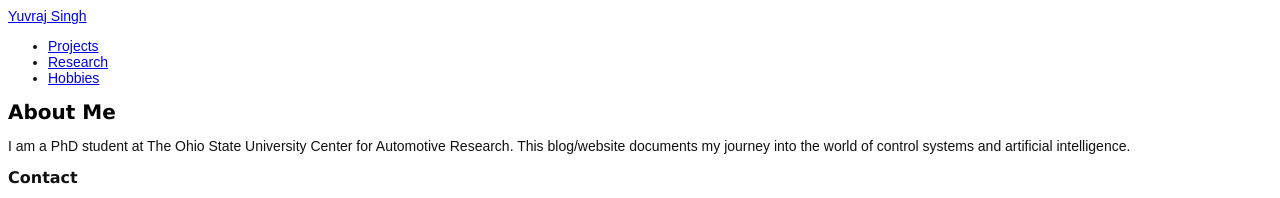
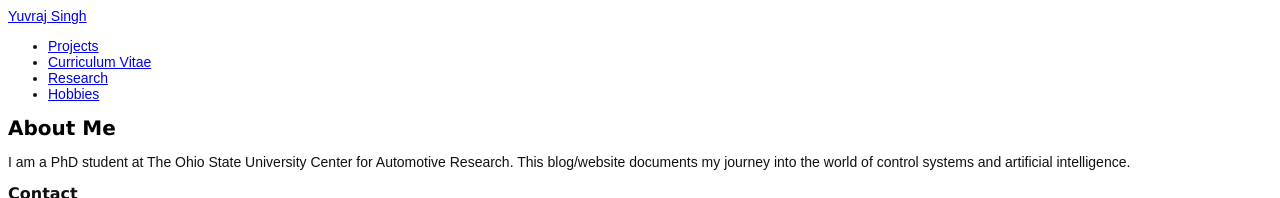
Before and after one commit to YuvrajSinghAutomotive/YuvrajSinghAutomotive.github.io, a plain HTML site: page index.html in a window 1280 px wide. Shown: the top 198 px of the page. Drawn offline with Linux system fonts and the light colour scheme.

Commit message:
Update index.html

```diff
--- a/index.html
+++ b/index.html
@@ -14,6 +14,7 @@
         <nav>
             <ul>
                 <li><a href="research.html">Projects</a></li>
+                <li><a href="cv.html">Curriculum Vitae</a></li>
                 <li><a href="pub.html">Research</a></li>
                 <li><a href="hobbies.html">Hobbies</a></li>
             </ul>
```
